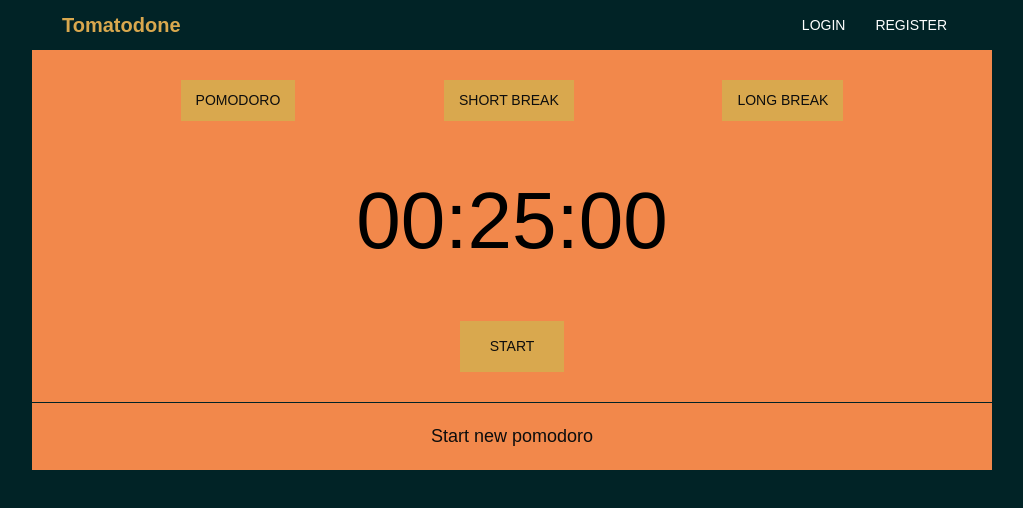
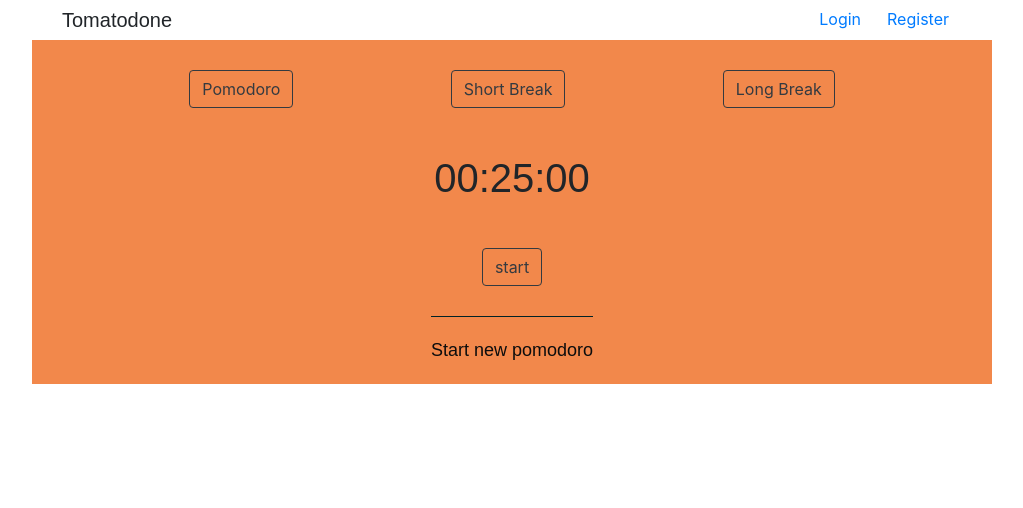
Before and after one commit to Kamilnaja/Pomodoro-Timer, a React (Create React App) app in the folder web/: page / in a window 1280 px wide. Shown: the top 508 px of the page, without its empty margins (128-1151 px from the left). Built offline with nearby package versions, Linux system fonts and the light colour scheme.

Commit message:
adding bootstrap

```diff
--- a/web/package.json
+++ b/web/package.json
@@ -3,13 +3,16 @@
   "version": "0.1.0",
   "private": true,
   "dependencies": {
+    "bootstrap": "^4.6.0",
     "mini.css": "^3.0.1",
     "node-sass": "^4.0.0",
     "react": "^17.0.1",
+    "react-bootstrap": "^1.4.3",
     "react-dom": "^17.0.1",
     "react-hook-form": "^6.14.0",
     "react-modal": "^3.12.1",
     "react-redux": "^7.2.2",
+    "react-router": "^5.2.0",
     "react-scripts": "4.0.1",
     "redux-devtools-extension": "^2.13.8",
     "typescript": "^4.1.3",
--- a/web/src/header/component/HeaderComponent.tsx
+++ b/web/src/header/component/HeaderComponent.tsx
@@ -1,6 +1,7 @@
 import { ModalType } from 'shared/store/enums/modalEnum';
 import { openModal } from '../../shared/store/interfaces/modalInterface';
 import './headerComponent.scss';
+import Button from 'react-bootstrap/Button';
 
 export interface HeaderProps {
   handleOpenModal: openModal;
@@ -10,34 +11,36 @@ export interface HeaderProps {
 export const HeaderComponent = (props: HeaderProps) => (
   <header className="header">
     <h1 className="header__title">Tomatodone</h1>
+    <nav>
       <ul className="header__buttons-wrapper">
         {!props.isLoggedIn ? (
           <>
             <li>
-            <button className="button" onClick={() => props.handleOpenModal(ModalType.LOGIN)}>
+              <Button variant="link" onClick={() => props.handleOpenModal(ModalType.LOGIN)}>
                 Login
-            </button>
+              </Button>
             </li>
             <li>
-            <button className="button" onClick={() => props.handleOpenModal(ModalType.REGISTER)}>
+              <Button variant="link" onClick={() => props.handleOpenModal(ModalType.REGISTER)}>
                 Register
-            </button>
+              </Button>
             </li>
           </>
         ) : (
           <>
             <li>
-            <button className="button" onClick={() => props.handleOpenModal(ModalType.SETTINGS)}>
+              <Button variant="link" onClick={() => props.handleOpenModal(ModalType.SETTINGS)}>
                 Settings
-            </button>
+              </Button>
             </li>
             <li>
-            <button className="button" onClick={() => props.handleOpenModal(ModalType.LOGOUT)}>
+              <Button variant="link" onClick={() => props.handleOpenModal(ModalType.LOGOUT)}>
                 Logout
-            </button>
+              </Button>
             </li>
           </>
         )}
       </ul>
+    </nav>
   </header>
 );
--- a/web/src/header/component/headerComponent.scss
+++ b/web/src/header/component/headerComponent.scss
@@ -2,25 +2,26 @@
 
 .header {
   display: flex;
-  height: 50px;
+  height: 40px;
   justify-content: space-between;
   margin: 0 auto;
   max-width: 900px;
 
   & &__title {
-    @include font-fira-sans($colour: $button-bg, $size: 20px);
+    @include font-fira-sans($size: 20px);
     align-items: center;
     display: flex;
+    margin-bottom: 0;
   }
 
   & &__buttons-wrapper {
     align-items: center;
     display: flex;
+
+    li {
+      list-style-type: none;
+    }
   }
-}
-
-.button {
-  @include button($color: white, $bgColor: transparent);
 }
 
 @media (max-width: $sm) {
--- a/web/src/header/container/store/HeaderPropsInterface.ts
+++ b/web/src/header/container/HeaderInterface.ts
@@ -1,4 +1,4 @@
-import { openModal } from '../../../shared/store/interfaces/modalInterface';
+import { openModal } from '../../shared/store/interfaces/modalInterface';
 
 export interface HeaderProps {
   handleOpenModal: openModal;
--- a/web/src/main/container/Main.tsx
+++ b/web/src/main/container/Main.tsx
@@ -10,7 +10,6 @@ import { AuthState } from '../../auth/store/interfaces/authState';
 import { closeModal, openModal } from '../../shared/store/interfaces/modalInterface';
 import { MainProps, MainState } from '../store/interfaces/mainPropsInterface';
 import './main.scss';
-import 'shared/styles/reset.scss';
 
 class Main extends React.Component<MainProps, MainState> {
   constructor(props: MainProps) {
--- a/web/src/main/container/main.scss
+++ b/web/src/main/container/main.scss
@@ -1,14 +1 @@
-@import '../../shared/styles/shared.scss';
-
-body {
-  @include font-fira-sans($size: 18px);
-  background-color: $bg-primary;
-  line-height: 1.5;
-  min-height: 100vh;
-  scroll-behavior: smooth;
-  text-rendering: optimizeSpeed;
-}
-
-.app {
-  height: 100vh;
-}
+@import '~bootstrap/scss/bootstrap';
--- a/web/src/stats/components/StatsComponent.tsx
+++ b/web/src/stats/components/StatsComponent.tsx
@@ -1,6 +1,7 @@
 import { getCurrentMonth, getCurrentYear } from '../../shared/scripts/utils';
 import { StatsComponentProps } from '../store/interfaces/statsInterfaces';
 import './stats.component.scss';
+import Table from 'react-bootstrap/Table';
 
 let pageMonth = getCurrentMonth();
 let pageYear = getCurrentYear();
@@ -42,7 +43,7 @@ export const StatsComponent = (results: StatsComponentProps) => {
           next &gt;
         </button>
       </div>
-      <table className="stats__table table">
+      <Table className="stats__table table">
         <caption>
           Results from: {pageMonth + 1}.{pageYear}
         </caption>
@@ -60,7 +61,7 @@ export const StatsComponent = (results: StatsComponentProps) => {
             </tr>
           ))}
         </tbody>
-      </table>
+      </Table>
     </div>
   );
 };
--- a/web/src/timer/components/time/time.scss
+++ b/web/src/timer/components/time/time.scss
@@ -1,7 +1,7 @@
-@import "../../../shared/styles/shared.scss";
+@import '../../../shared/styles/shared.scss';
 
 .time {
-  @include font-fira-sans($size: 80px);
+  @include font-fira-sans($size: 40px);
   align-items: center;
   display: flex;
   justify-content: center;
--- a/web/src/timer/containers/Timer.tsx
+++ b/web/src/timer/containers/Timer.tsx
@@ -11,6 +11,7 @@ import { State } from '../store/interfaces/stateInterface';
 import { TimerProps } from '../store/interfaces/timerPropsInterface';
 import { timerState } from '../store/state/timerState';
 import './timer.scss';
+import Button from 'react-bootstrap/Button';
 
 class Timer extends React.Component<TimerProps, State> {
   interval = 0;
@@ -151,23 +152,24 @@ class Timer extends React.Component<TimerProps, State> {
     <main>
       <div className={`timer ${this.isAnyTimerRunning() ? 'timer--dimmed' : ''}`}>
         <div className="timer__button-wrapper">
-          <button className={'timer__button'} onClick={this.startNewPomodoro}>
+          <Button variant="outline-dark" onClick={this.startNewPomodoro}>
             Pomodoro
-          </button>
-          <button className="timer__button" onClick={() => this.startNewBreak(initialConfig.shortBreakTime)}>
+          </Button>
+          <Button variant="outline-dark" onClick={() => this.startNewBreak(initialConfig.shortBreakTime)}>
             Short Break
-          </button>
-          <button className="timer__button" onClick={() => this.startNewBreak(initialConfig.longBreakTime)}>
+          </Button>
+          <Button variant="outline-dark" onClick={() => this.startNewBreak(initialConfig.longBreakTime)}>
             Long Break
-          </button>
+          </Button>
         </div>
         <Time time={msToTime(this.state.timerTime)} />
-        <button
-          className="timer__button timer__button--stop"
+        <Button
+          variant="outline-dark"
+          className="timer__button"
           onClick={this.isAnyTimerRunning() ? this.pauseCounter : this.startCounter}
         >
           {this.isAnyTimerRunning() ? 'stop' : 'start'}
-        </button>
+        </Button>
         <Info currentState={this.state.timerState} />
       </div>
     </main>
--- a/web/src/timer/containers/timer.scss
+++ b/web/src/timer/containers/timer.scss
@@ -1,8 +1,10 @@
-@import "../../shared/styles/shared.scss";
+@import '../../shared/styles/shared.scss';
 
 .timer {
+  align-items: center;
   background-color: $bg-accent;
-  display: grid;
+  display: flex;
+  flex-direction: column;
   margin: 0 auto;
   max-width: $page-width;
   padding-top: 30px;
@@ -12,15 +14,7 @@
     display: flex;
     justify-content: space-evenly;
     text-align: center;
-  }
-
-  & &__button {
-    @include button($color: $text-primary, $bgColor: $button-bg);
-
-    &--stop {
-      margin: 0 auto;
-      padding: 15px 30px;
-    }
+    width: 100%;
   }
 
   &--dimmed {
```
Also changed, not shown: 1 other file (tests, documents, lock files or other folders). Lines whose indentation alone changed are shown as unchanged.
